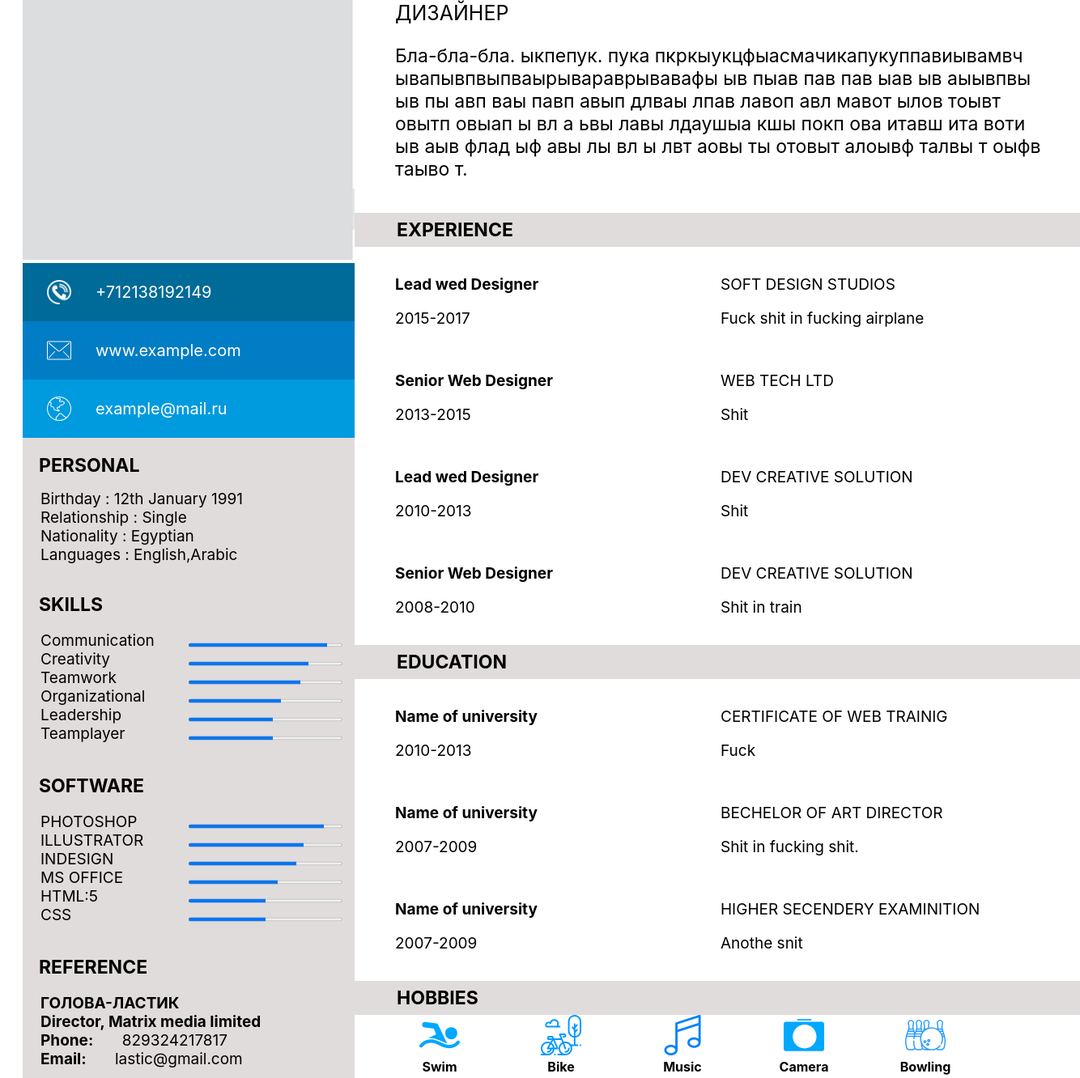
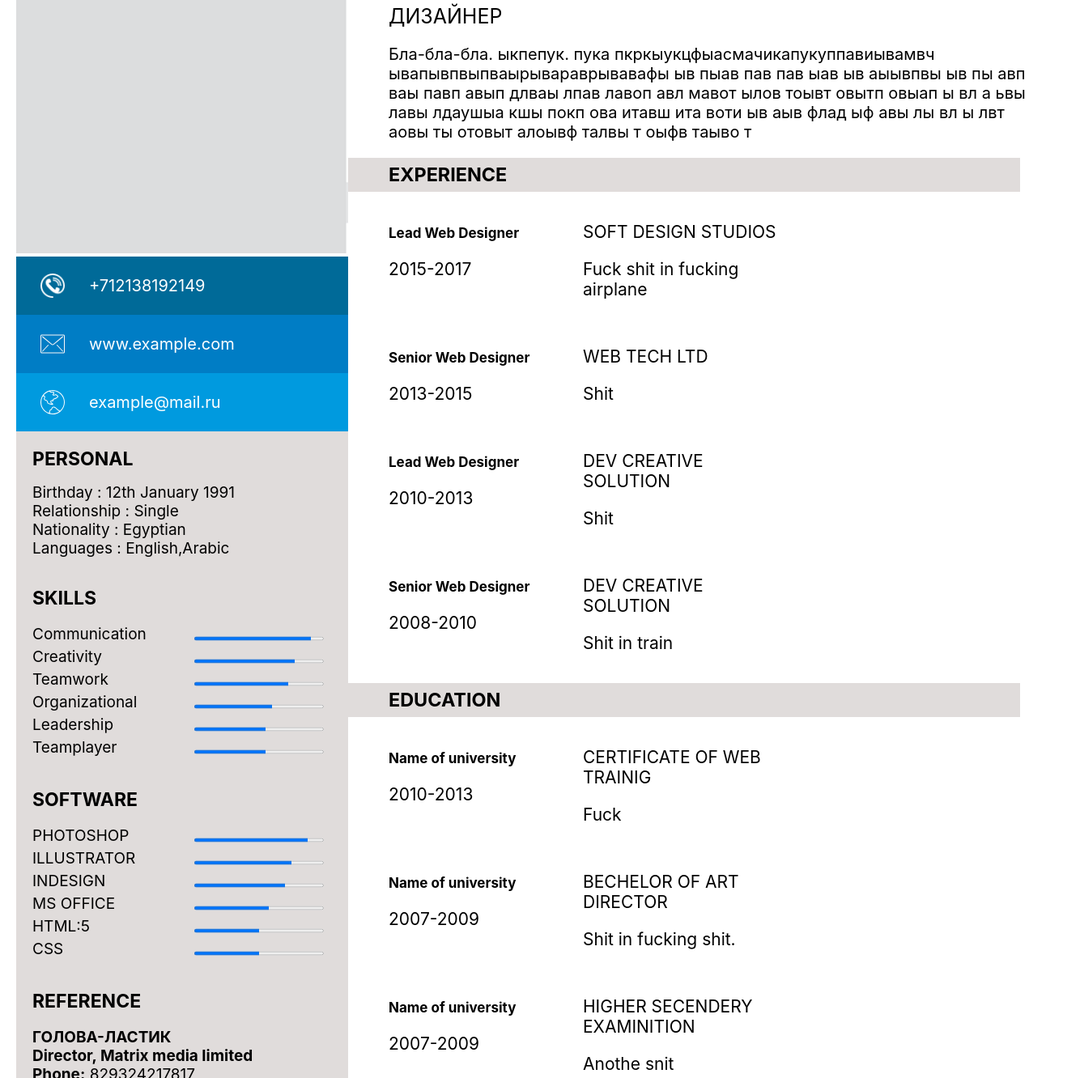
Before and after one commit to Rafc122/Start_learn, a plain HTML site: page index.html in a window 1280 px wide. Shown: the part 149-1481 px from the top of the page at 81% size, 1334 px wide, since content can reach past the window. Drawn offline with Linux system fonts and the light colour scheme.

Commit message:
31 jule 2018

```diff
--- a/index.css
+++ b/index.css
@@ -1,6 +1,24 @@
 #main {
-  display: block;
+  padding: 20px;
+  margin: 0px;
   display: flex;
   max-width: 1300px;
   font-family: -apple-system, BlinkMacSystemFont, 'Segoe UI', Roboto, Oxygen, Ubuntu, Cantarell, 'Open Sans', 'Helvetica Neue', sans-serif;
 }
+body {
+  margin: 0px;
+}
+@media (max-width: 800px) {
+  #right-part {
+  max-width: 420px;
+  width: 100%;
+  align-items: left;
+  }
+  #photo-hobbies li {
+    flex-wrap: wrap;
+  }
+  #maim {
+    max-width: 420px;
+    width: 100%;
+  }
+}
--- a/index.html
+++ b/index.html
@@ -8,9 +8,9 @@
     <link rel="stylesheet" href="left.css">
     <link rel="stylesheet" href="right.css">
 </head>
+<div id="main">
 
     <body>
-    <div id="main">
         <div id="left-part">
             <div id="photo-container">
                 <img src="./photo/photo.png" alt="photo">
@@ -35,10 +35,10 @@
                 <div id="personal">
                     <div class="left-title">PERSONAL</div>
                     <ul>
-                        <li class="personal-info">Birthday : 12th January 1991</li>
-                        <li class="personal-info">Relationship : Single</li>
-                        <li class="personal-info">Nationality : Egyptian</li>
-                        <li class="personal-info">Languages : English,Arabic</li>
+                        <li class="personal-info">Birthday : <span>12th January 1991</span></li>
+                        <li class="personal-info">Relationship : <span>Single</span></li>
+                        <li class="personal-info">Nationality : <span>Egyptian</span></li>
+                        <li class="personal-info">Languages : <span>English,Arabic</span></li>
                     </ul>
                 </div>
                 <div id="skills">
@@ -181,26 +181,31 @@
             </div>
         </div>
         <div id="right-part">
-            <div>
-                <ul>
-                    <li class="info" id="name">борис хрено попадёшь</li>
-                    <li class="info" id="class_of_work">дизайнер</li>
-                    <li class="info" id="description">Бла-бла-бла. ыкпепук. пука пкркыукцфыасмачикапукуппавиывамвч ывапывпвыпваырывараврывавафы  ыв пыав пав пав ыав ыв  аыывпвы ыв пы авп ваы павп авып длваы лпав  лавоп авл мавот ылов тоывт овытп овыап ы вл а ьвы лавы лдаушыа кшы покп ова итавш ита воти ыв аыв флад ыф авы лы вл ы лвт аовы ты отовыт алоывф талвы т оыфв таыво т.</li>
-                </ul>
+            <div id="info">
+                <h1 id="name">борис хрено попадёшь</h1>
+                <h2 id="class_of_work">дизайнер</h2>
+                <p id="description">Бла-бла-бла. ыкпепук. пука пкркыукцфыасмачикапукуппавиывамвч ывапывпвыпваырывараврывавафы ыв пыав пав пав
+                    ыав ыв аыывпвы ыв пы авп ваы павп авып длваы лпав лавоп авл мавот ылов тоывт овытп овыап ы вл а ьвы лавы
+                    лдаушыа кшы покп ова итавш ита воти ыв аыв флад ыф авы лы вл ы лвт аовы ты отовыт алоывф талвы т оыфв
+                    таыво т</p>
             </div>
             <div id="experience">
                 <div class="right-title">
-                    experience
+                    <h3>experience</h3>
                 </div>
                 <div class="item-info">
                     <ul>
                         <li>
-                            <div>
-                                <p><span>Lead wed Designer</span></p>
+                            <div class="item-info-left">
+                                <p>
+                                    <span>Lead Web Designer</span>
+                                </p>
                                 <p>2015-2017</p>
                             </div>
-                            <div>
-                                <p>SOFT DESIGN STUDIOS</p>
+                            <div class="item-info-right">
+                                <p>
+                                    <span>SOFT DESIGN STUDIOS</span>
+                                </p>
                                 <p>Fuck shit in fucking airplane</p>
                             </div>
                         </li>
@@ -209,12 +214,16 @@
                 <div class="item-info">
                     <ul>
                         <li>
-                            <div>
-                                <p><span>Senior Web Designer</span></p>
+                            <div class="item-info-left">
+                                <p>
+                                    <span>Senior Web Designer</span>
+                                </p>
                                 <p>2013-2015</p>
                             </div>
-                            <div>
-                                <p>WEB TECH LTD</p>
+                            <div class="item-info-right">
+                                <p>
+                                    <span>WEB TECH LTD</span>
+                                </p>
                                 <p>Shit</p>
                             </div>
                         </li>
@@ -223,12 +232,16 @@
                 <div class="item-info">
                     <ul>
                         <li>
-                            <div>
-                                <p><span>Lead wed Designer</span></p>
+                            <div class="item-info-left">
+                                <p>
+                                    <span>Lead Web Designer</span>
+                                </p>
                                 <p>2010-2013</p>
                             </div>
-                            <div>
-                                <p>DEV CREATIVE SOLUTION</p>
+                            <div class="item-info-right">
+                                <p>
+                                    <span>DEV CREATIVE SOLUTION</span>
+                                </p>
                                 <p>Shit</p>
                             </div>
                         </li>
@@ -237,12 +250,16 @@
                 <div class="item-info">
                     <ul>
                         <li>
-                            <div>
-                                <p><span>Senior Web Designer</span></p>
+                            <div class="item-info-left">
+                                <p>
+                                    <span>Senior Web Designer</span>
+                                </p>
                                 <p>2008-2010</p>
                             </div>
-                            <div>
-                                <p>DEV CREATIVE SOLUTION</p>
+                            <div class="item-info-right">
+                                <p>
+                                    <span>DEV CREATIVE SOLUTION</span>
+                                </p>
                                 <p>Shit in train</p>
                             </div>
                         </li>
@@ -251,17 +268,21 @@
             </div>
             <div id="education">
                 <div class="right-title">
-                    education
+                    <h3>education</h3>
                 </div>
                 <div class="item-info">
                     <ul>
                         <li>
-                            <div>
-                                <p><span>Name of university</span></p>
+                            <div class="item-info-left">
+                                <p>
+                                    <span>Name of university</span>
+                                </p>
                                 <p>2010-2013</p>
                             </div>
-                            <div>
-                                <p>CERTIFICATE OF WEB TRAINIG</p>
+                            <div class="item-info-right">
+                                <p>
+                                    <span>CERTIFICATE OF WEB TRAINIG</span>
+                                </p>
                                 <p>Fuck</p>
                             </div>
                         </li>
@@ -270,12 +291,16 @@
                 <div class="item-info">
                     <ul>
                         <li>
-                            <div>
-                                <p><span>Name of university</span></p>
+                            <div class="item-info-left">
+                                <p>
+                                    <span>Name of university</span>
+                                </p>
                                 <p>2007-2009</p>
                             </div>
-                            <div>
-                                <p>BECHELOR OF ART DIRECTOR</p>
+                            <div class="item-info-right">
+                                <p>
+                                    <span>BECHELOR OF ART DIRECTOR</span>
+                                </p>
                                 <p>Shit in fucking shit.</p>
                             </div>
                         </li>
@@ -284,49 +309,53 @@
                 <div class="item-info">
                     <ul>
                         <li>
-                            <div>
-                                <p><span>Name of university</span></p>
+                            <div class="item-info-left">
+                                <p>
+                                    <span>Name of university</span>
+                                </p>
                                 <p>2007-2009</p>
                             </div>
-                            <div>
-                                <p>HIGHER SECENDERY EXAMINITION</p>
+                            <div class="item-info-right">
+                                <p>
+                                    <span>HIGHER SECENDERY EXAMINITION</span>
+                                </p>
                                 <p>Anothe snit</p>
                             </div>
                         </li>
                     </ul>
                 </div>
+            </div>
             <div id="hobbies">
                 <div class="right-title">
-                        hobbies
+                    <h3>hobbies</h3>
                 </div>
                 <div id="photo-hobbies">
                     <ul>
-                            <div>
+                        <li>
                             <img src="./photo/67037.svg" alt=""></img>
                             <div class="text-photo">Swim</div>
-                            </div>
-                            <div>
+                        </li>
+                        <li>
                             <img src="./photo/130276.svg" alt=""></img>
                             <div class="text-photo">Bike</div>
-                            </div>
-                            <div>
+                        </li>
+                        <li>
                             <img src="./photo/musical-note.svg" alt=""></img>
                             <div class="text-photo">Music</div>
-                            </div>
-                            <div>
+                        </li>
+                        <li>
                             <img src="./photo/icons8-камера-50.svg" alt=""></img>
                             <div class="text-photo">Camera</div>
-                            </div>
-                            <div>
+                        </li>
+                        <li>
                             <img src="./photo/bowling.svg" alt=""></img>
                             <div class="text-photo">Bowling</div>
-                            </div>
+                        </li>
                     </ul>
                 </div>
             </div>
         </div>
+    </body>
 </div>
-    </div>
-</body>
 
 </html>
--- a/left.css
+++ b/left.css
@@ -1,7 +1,6 @@
 #left-part {
-    display: block;
-    max-width: 420px;
-    width: 100%;
+  max-width: 410px;
+  width: 100%;
 }
 #left-part ul {
   list-style-type: none;
@@ -10,13 +9,10 @@
   max-width: 410px;
   width: 100%;
   height: auto;
-  padding-left: 20px;
-  padding-top: 20px;
 }
 #contacts ul {
   margin: 0px;
   padding: 0px;
-  padding-left: 20px;
   max-width: 410px;
   width: 100%;
 }
@@ -46,22 +42,27 @@
 .item-progress ul li {
   display: flex;
   justify-content: space-between;
-  padding-right: 15px;
+  margin-bottom: 5px;
+}
+.item-progress ul {
+  font-size: 19px;
+  padding-left: 20px;
 }
 .item-progress {
-  font-size: 19px;
-  margin-left: -18px;
+  align-items: center;
+}
+.item-progress progress {
+  margin-right: 30px;
+  width: 160px;
 }
 #info-class {
   background: #e0dcdb;
   max-width: 410px;
   width: 100%;
   height: auto;
-  margin-left: 20px;
 }
 .information {
   font-weight: bold;
-  margin-right: 30px;
 }
 #skills progress {
   height: 10px;
@@ -84,9 +85,11 @@
 }
 .personal-info {
   font-size: 19px;
-  margin-left: -18px;
+}
+#personal ul {
+  padding-left: 20px;
 }
 #reference ul {
   font-size: 19px;
-  margin-left: -18px;
+  padding-left: 20px;
 }
--- a/right.css
+++ b/right.css
@@ -1,9 +1,8 @@
 #right-part {
-    display: block;
-    max-width: 880px;
-    width: 100%;
-    padding-top: 50px;
-  }
+  max-width: 880px;
+  width: 100%;
+  padding-top: 10px;
+}
 #right-part ul {
   list-style-type: none;
 }
@@ -12,46 +11,54 @@
   width: 100%;
   height: 42px;
   background: #e0dcdb;
-  font-size: 23px;
+  font-size: 20px;
   align-items: center;
+  text-transform: uppercase;
+}
+.right-title h3 {
+  padding-left: 50px;
   font-weight: bold;
-  padding-left: 52px;
-  text-transform: uppercase;
-  margin-left: 10px;
 }
 .item-info div {
   width: 100%;
-  padding-left: 20px;
-  font-size: 19px;
-}
-.block-info {
-  padding-right: 190px;
+  font-size: 21px;
 }
 .item-info ul li {
-  display: flex;;
+  display: flex;
+  padding-left: 10px;
 }
-.item-info span {
+.item-info-left p {
+  padding-bottom: 0px;
+}
+.item-info-left span {
   font-weight: bold;
+  font-size: 17px;
+}
+.item-info-right {
+  padding-right: 300px;
 }
 #name {
   font-size: 55px;
+  font-weight: normal;
   color: #009adf;
   text-transform: uppercase;
+  margin-bottom: 0px;
 }
 #class_of_work {
   font-size: 25px;
+  font-weight: normal;
   text-transform: uppercase;
+  margin-bottom: 0px;
 }
 #description {
-  padding-top: 14px;
-  font-size: 23px;
-  margin-bottom: 40px;
+  font-size: 20px;
+  margin-bottom: 0px;
 }
-.info {
-  flex-direction: column;
+#info {
   max-width: 800px;
   width: 100%;
-  padding-left: 20px;
+  padding-left: 50px;
+  padding-bottom: 20px;
 }
 #photo-hobbies img {
   margin-right: 50px;
```
Lines whose indentation alone changed are shown as unchanged.
